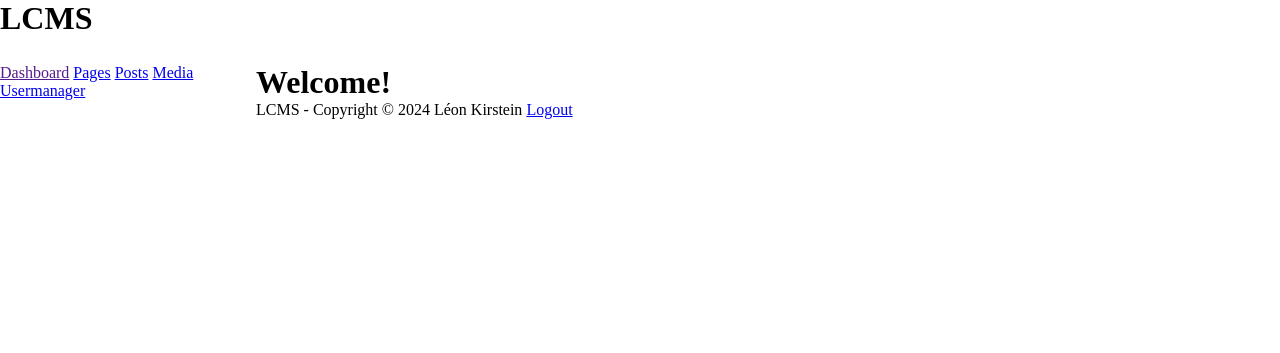
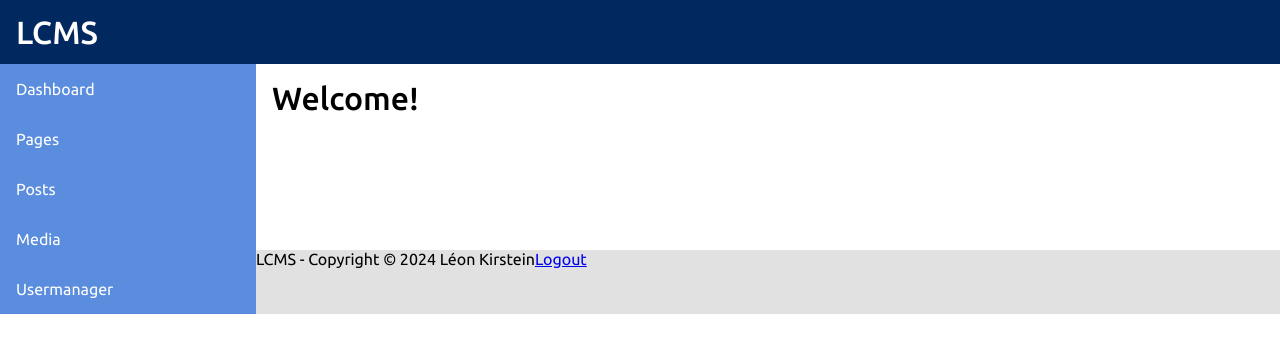
Before and after one commit to lkirstein/LCMS, a PHP site: template lcms/sys/views/dashboard.html in a window 1280 px wide. Shown: the top 353 px of the page. Run offline with PHP 8.4, Linux system fonts and the light colour scheme; the template is opened without the code that fills it, so the values that code supplies are empty.

Commit message:
Update backend style

```diff
--- a/res/css/backend/general/_fonts.scss
+++ b/res/css/backend/general/_fonts.scss
@@ -1,4 +1,10 @@
 @import url('https://fonts.googleapis.com/css2?family=Ubuntu:ital,wght@0,300;0,400;0,500;0,700;1,300;1,400;1,500;1,700&display=swap');
+
+h1, h2, h3, h4, h5 {
+  font-family: "Ubuntu", sans-serif;
+  font-weight: 500;
+  font-style: normal;
+}
 
 .ubuntu-light {
     font-family: "Ubuntu", sans-serif;
@@ -6,7 +12,7 @@
     font-style: normal;
   }
 
-  .ubuntu-regular {
+  .ubuntu-regular, * {
     font-family: "Ubuntu", sans-serif;
     font-weight: 400;
     font-style: normal;
--- a/res/css/backend/style.css
+++ b/res/css/backend/style.css
@@ -1,12 +1,18 @@
 /* --- Backend Styles --- */
 @import url("https://fonts.googleapis.com/css2?family=Ubuntu:ital,wght@0,300;0,400;0,500;0,700;1,300;1,400;1,500;1,700&display=swap");
+h1, h2, h3, h4, h5 {
+  font-family: "Ubuntu", sans-serif;
+  font-weight: 500;
+  font-style: normal;
+}
+
 .ubuntu-light {
   font-family: "Ubuntu", sans-serif;
   font-weight: 300;
   font-style: normal;
 }
 
-.ubuntu-regular {
+.ubuntu-regular, * {
   font-family: "Ubuntu", sans-serif;
   font-weight: 400;
   font-style: normal;
@@ -76,4 +82,47 @@ footer {
 * {
   margin: 0px;
   padding: 0px;
+}
+
+:root {
+  --Header-Background: #01295f;
+  --Header-Foreground: #ffffff;
+  --Nav-Background: #5b8dde;
+  --Nav-Foreground: #ffffff;
+  --Footer-Background: #e1e1e1;
+  --Footer-Foreground: #000000;
+}
+
+header {
+  color: var(--Header-Foreground);
+  background-color: var(--Header-Background);
+  display: flex;
+  flex-direction: row;
+  align-items: center;
+  padding: 1em;
+}
+
+nav {
+  color: var(--Nav-Foreground);
+  background-color: var(--Nav-Background);
+  display: flex;
+  flex-direction: column;
+}
+
+nav a {
+  color: var(--Nav-Foreground);
+  text-decoration: none;
+  width: calc(100% - 2em);
+  padding: 1em;
+}
+
+main {
+  padding: 1em;
+}
+
+footer {
+  color: var(--Footer-Foreground);
+  background-color: var(--Footer-Background);
+  display: flex;
+  flex-direction: row;
 }/*# sourceMappingURL=style.css.map */
--- a/res/css/backend/style.scss
+++ b/res/css/backend/style.scss
@@ -7,3 +7,10 @@
     margin: 0px;
     padding: 0px;
 }
+
+@import "_vars.scss";
+
+@import "components/_header.scss";
+@import "components/_nav.scss";
+@import "components/_main.scss";
+@import "components/_footer.scss";
```
Also changed, not shown: 1 other file.
